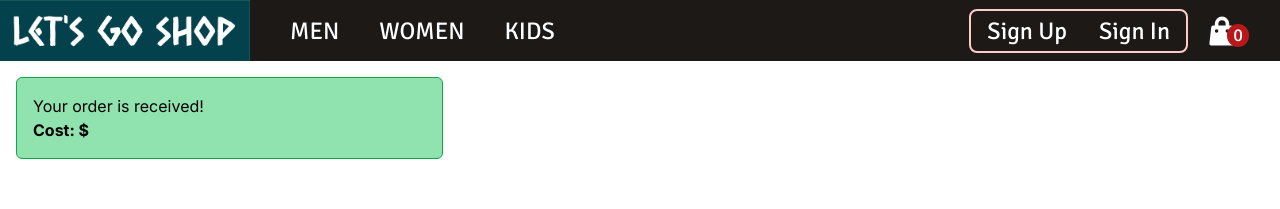
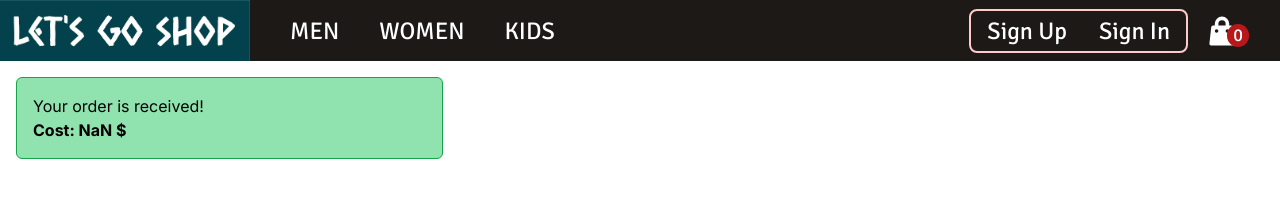
Before and after one commit to MuratY26/e-commerce-app-w-nextjs-firebaseauth, a Next.js app: page /checkout in a window 1280 px wide. Shown: the top 209 px of the page. Built offline with nearby package versions, Linux system fonts and the light colour scheme; no server answers.

Commit message:
clearing

```diff
--- a/app/checkout/page.tsx
+++ b/app/checkout/page.tsx
@@ -1,19 +1,19 @@
 import { useRouter } from "next/router";
 import { redirect } from "next/navigation";
 
+export default async function Checkout({
+  searchParams,
+}: {
+  searchParams: any;
+}) {
+  let totalPrice = searchParams.totalPrice;
+  totalPrice = Number(totalPrice);
+  totalPrice = encodeURIComponent(totalPrice);
 
-
-export default  async function Checkout({searchParams} : {searchParams : any}) {
-    let isSignedIn = false;
-    let totalPrice = searchParams.totalPrice;
-/*      fetch(`/api/checksignin`, {method: "GET"}).then((res) => {
-        if(res.status !== 200) {
-            redirect("/signin");
-            isSignedIn = true;
-        }
-    }) */
-
-    return (
-        <div className="w-1/3 bg-green-500 bg-opacity-50 border border-green-600 rounded-md p-4 m-4">Your order is received! <div className="font-bold">Cost: {totalPrice} $</div> </div>
-    )
+  return (
+    <div className="w-1/3 bg-green-500 bg-opacity-50 border border-green-600 rounded-md p-4 m-4">
+      Your order is received!{" "}
+      <div className="font-bold">Cost: {totalPrice} $</div>{" "}
+    </div>
+  );
 }
--- a/app/sign-up/page.tsx
+++ b/app/sign-up/page.tsx
@@ -15,6 +15,7 @@ export default function SignUpPage() {
     try {
         await createUserWithEmailAndPassword(auth, email, password);
         router.push("/");
+        router.refresh();
     } catch (error) {
       console.error('Sign-up error:', error);
       setError('An error occurred during sign-up.');
--- a/components/Navbar/SignInOut.js
+++ b/components/Navbar/SignInOut.js
@@ -19,17 +19,6 @@ export default function SignInOut() {
   const [user, setUser] = useState(auth.currentUser);
   useEffect(() => {
     const unsubscribe = onAuthStateChanged(auth, (authUser) => {
-      console.log("status changed");
-      setUser(authUser);
-    });
-    return () => {
-      unsubscribe();
-    };
-  }, []);
-
-  useEffect(() => {
-    const unsubscribe = onAuthStateChanged(auth, (authUser) => {
-      console.log("status changed");
       setUser(authUser);
     });
     return () => {
```
